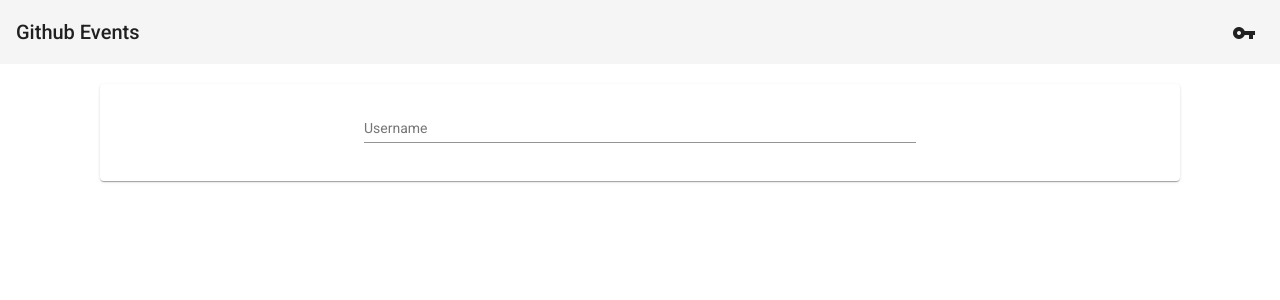
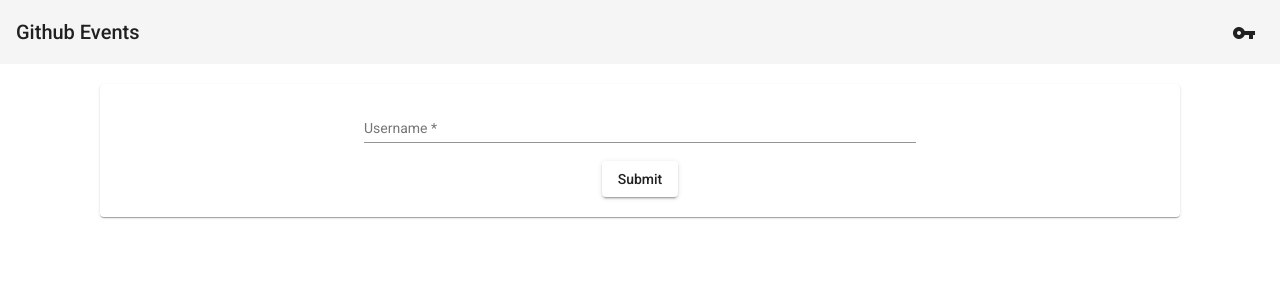
Before and after one commit to adityatelange/gh-user-activity, an Angular app: page / in a window 1280 px wide. Shown: the top 300 px of the page. Built offline with nearby package versions, Linux system fonts and the light colour scheme.

Commit message:
home : get Username via Form

```diff
--- a/src/app/app.module.ts
+++ b/src/app/app.module.ts
@@ -7,7 +7,7 @@
 import { AngularMaterialModule } from './angular-material/angular-material.module';
 import { HomeComponent, KeyDialogComponent } from './home/home.component';
 import { MAT_DIALOG_DEFAULT_OPTIONS } from '@angular/material/dialog';
-import { FormsModule } from '@angular/forms';
+import { FormsModule, ReactiveFormsModule } from '@angular/forms';
 
 @NgModule({
   declarations: [
@@ -20,7 +20,8 @@
     AppRoutingModule,
     BrowserAnimationsModule,
     AngularMaterialModule,
-    FormsModule
+    FormsModule,
+    ReactiveFormsModule
   ],
   providers: [
     { provide: MAT_DIALOG_DEFAULT_OPTIONS, useValue: { hasBackdrop: false } }
--- a/src/app/home/home.component.html
+++ b/src/app/home/home.component.html
@@ -7,9 +7,14 @@
     </button>
   </mat-toolbar>
   <mat-card>
-    <mat-form-field class="form">
-      <mat-label>Username</mat-label>
-      <input matInput type="text" placeholder="Ex. torvalds">
-    </mat-form-field>
+    <form [formGroup]='form' (submit)="onSubmit()">
+      <mat-form-field class="form">
+        <mat-label>Username</mat-label>
+        <input matInput type="text" placeholder="Ex. torvalds" formControlName="username">
+        <mat-error *ngIf="form.get('username').invalid">Fill in the Username</mat-error>
+      </mat-form-field>
+      <br>
+      <button mat-raised-button type="submit">Submit </button>
+    </form>
   </mat-card>
 </div>
--- a/src/app/home/home.component.ts
+++ b/src/app/home/home.component.ts
@@ -1,6 +1,7 @@
 import { SetGhPatKeyService } from './../services/set-gh-pat-key.service';
 import { Component, OnInit, Inject } from '@angular/core';
 import { MatDialog, MAT_DIALOG_DATA } from '@angular/material/dialog';
+import { FormGroup, FormControl, Validators } from '@angular/forms';
 
 @Component({
   selector: 'app-home',
@@ -9,9 +10,13 @@
 })
 export class HomeComponent implements OnInit {
   key: string = this.SetGhPatKeyService.get_pat();
+  form: FormGroup
   constructor(public dialog: MatDialog, public SetGhPatKeyService: SetGhPatKeyService) { }
 
   ngOnInit(): void {
+    this.form = new FormGroup({
+      username: new FormControl(null, { validators: [Validators.required] }),
+    })
   }
 
   openDialog() {
@@ -28,6 +33,13 @@
       });
     }
   }
+
+  onSubmit() {
+    if (this.form.invalid) {
+      return;
+    }
+    console.log(this.form.value.username);
+  }
 }
 
 @Component({
```
